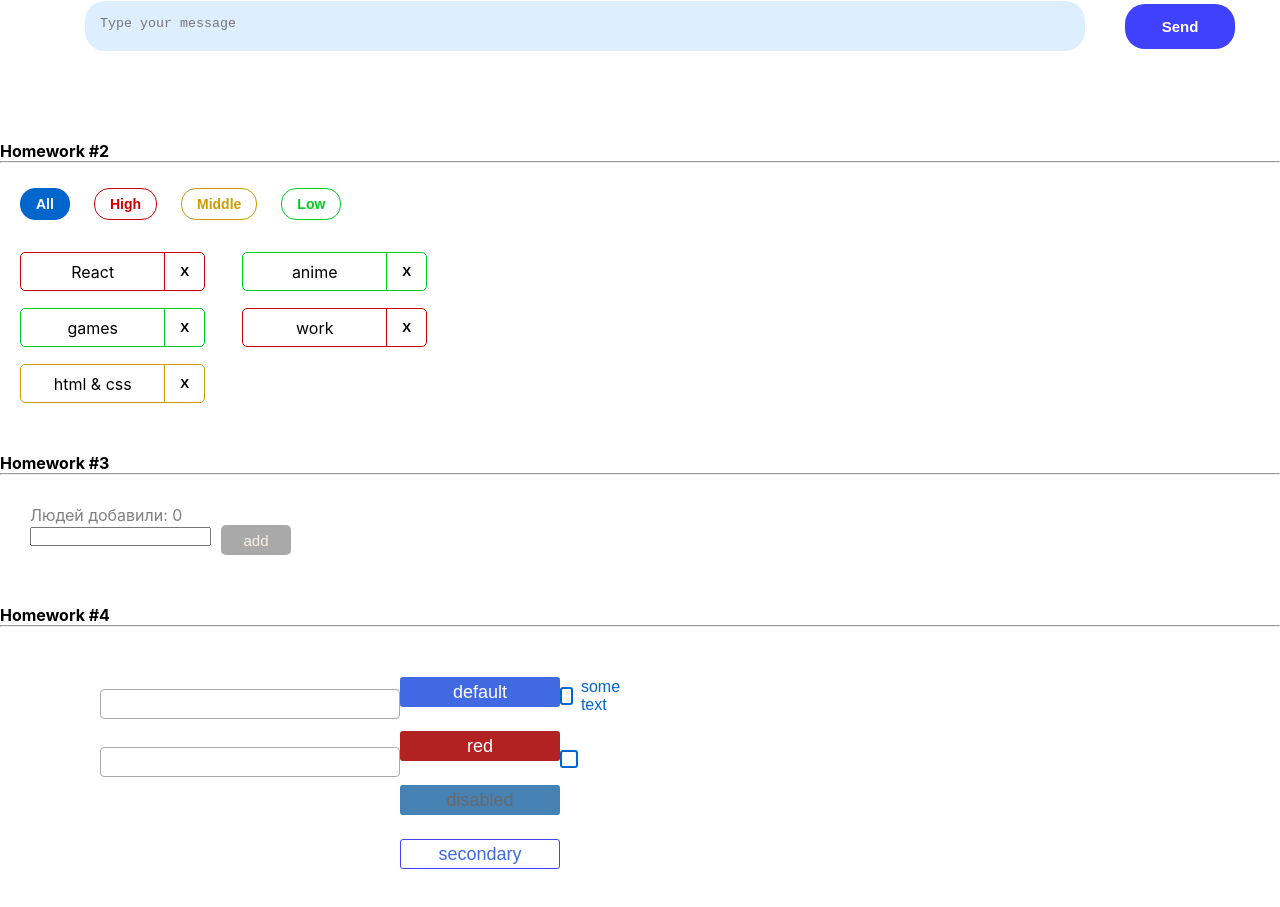
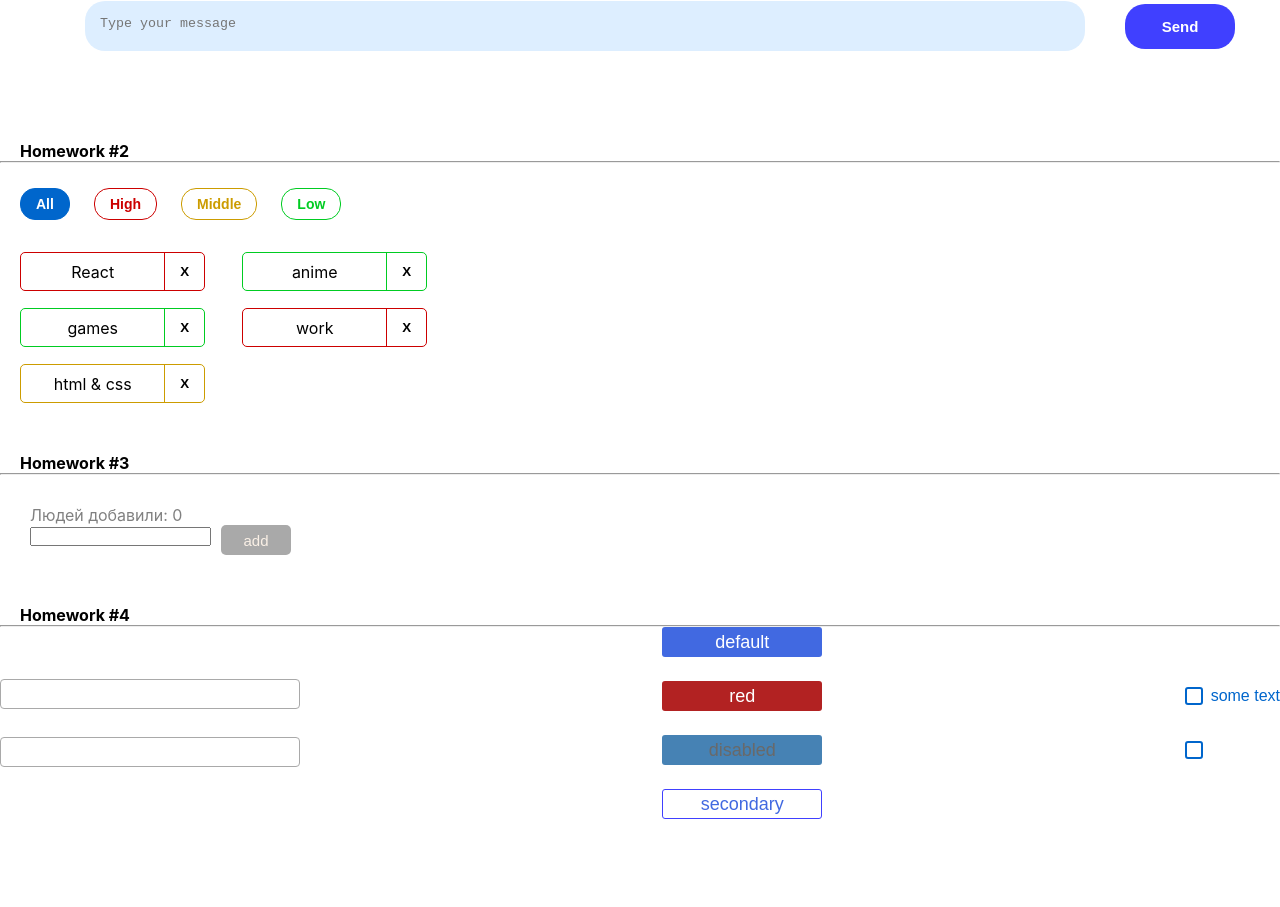
Before and after one commit to MalevichDi2910/homework_by_ignat, a React (Create React App) app: page /#/pre-junior in a window 1280 px wide. Before the commit this address led to /. Shown: the part 301-1208 px from the top of the page. After the commit the page ends 1120 px from the top, so only its background shows below. Built offline with nearby package versions, Linux system fonts and the light colour scheme.

Commit message:
second change HW4

```diff
--- a/src/s1-main/App.module.css
+++ b/src/s1-main/App.module.css
@@ -7,6 +7,6 @@
 }
 
 .hwTitle {
-    margin-top: 50px;
+    margin: 50px 0 0 20px;
     font-weight: bold;
 }
--- a/src/s2-homeworks/hw04/Stand.module.css
+++ b/src/s2-homeworks/hw04/Stand.module.css
@@ -8,15 +8,14 @@
     display: flex;
     flex-direction: column;
     gap: 28px;
-    margin-bottom: 80px;
-    margin-left: 100px;
+
 }
 
 .buttons {
     display: flex;
     flex-direction: column;
     gap: 24px;
-    margin: 50px 0 50px 0;
+
 
 }
 
@@ -24,5 +23,5 @@
     display: flex;
     flex-direction: column;
     gap: 36px;
-    margin: 0 800px 100px 0;
+
 }
```
